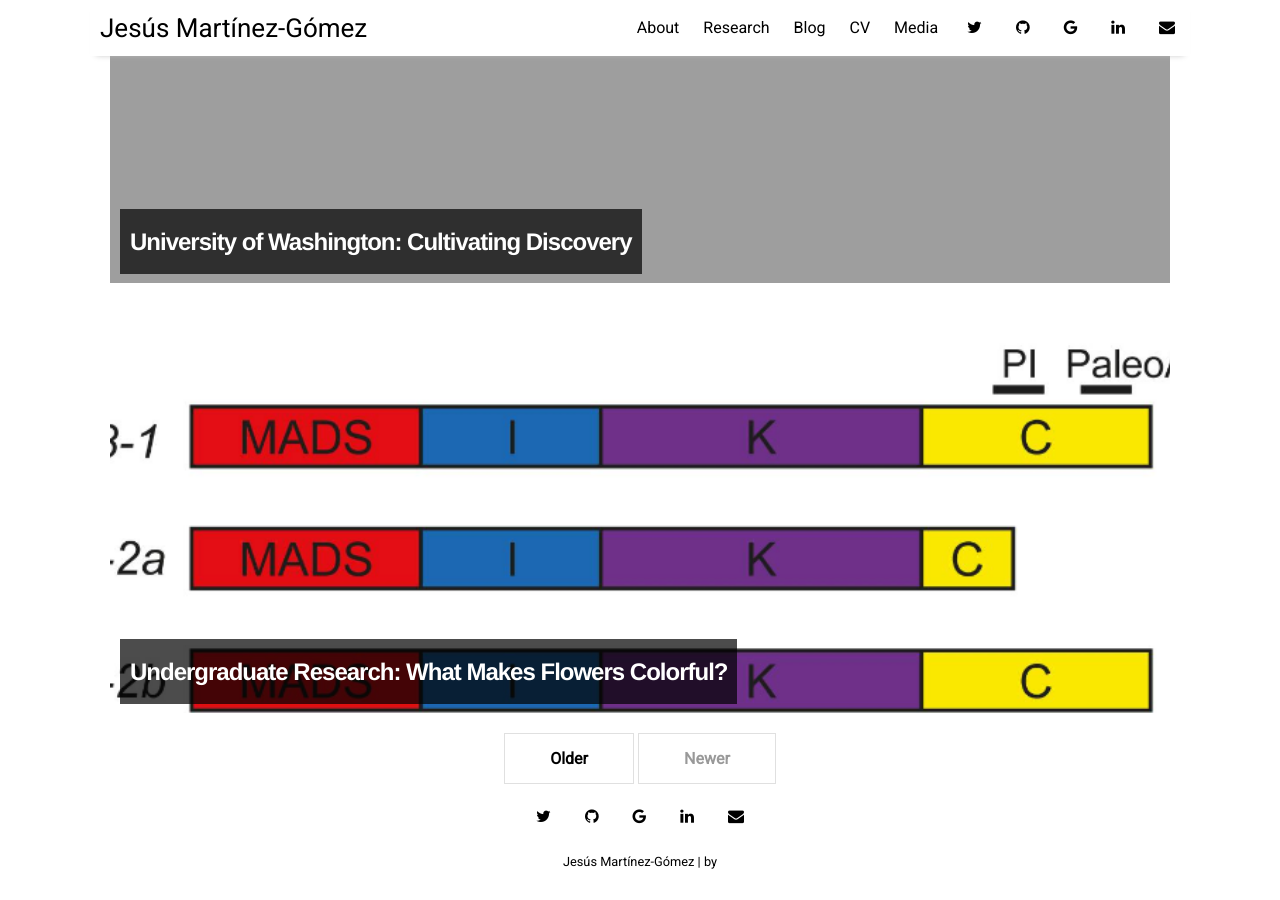
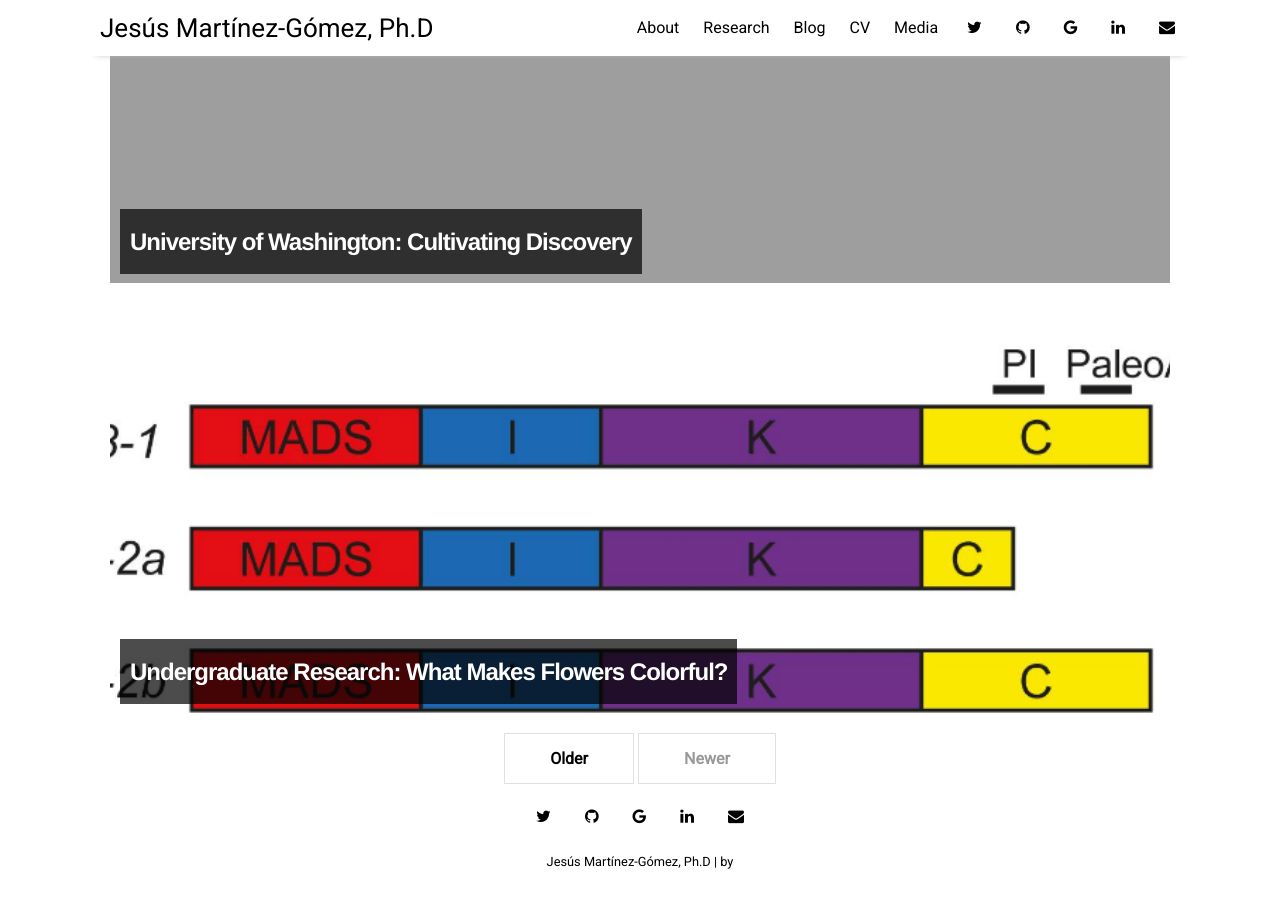
Before and after one commit to Jesusthebotanist/Jesusthebotanist.github.io, a Jekyll site: the page built from index.html, in a window 1280 px wide and 900 px high, scrolled down 1498 px. Built offline with Jekyll 4.4.1, drawn with Linux system fonts in a browser that asks for light colours; nearby versions of some CDN libraries; the list of posts is cut into pages by our own code.

```diff
--- a/_config.yml
+++ b/_config.yml
@@ -14,7 +14,7 @@ sass:
   style: :nested
 
 # Customise atom feed settings (this is where Jekyll-Feed gets configuration information)
-title:		           "Jesús Martínez-Gómez"
+title:		           "Jesús Martínez-Gómez, Ph.D"
 
 # RSS 2.0 can be used instead of Atom by uncommenting following two lines
 #feed:
```
